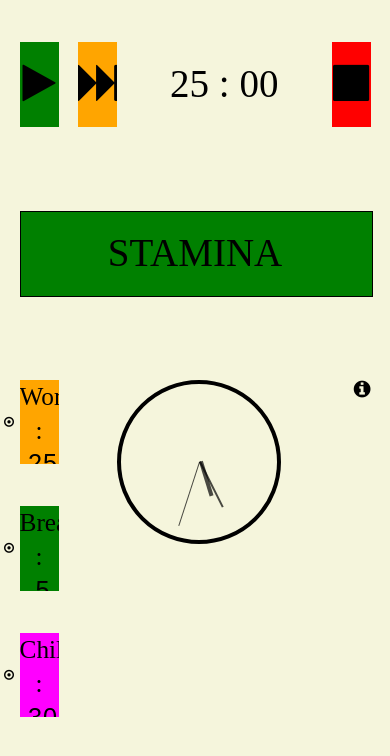
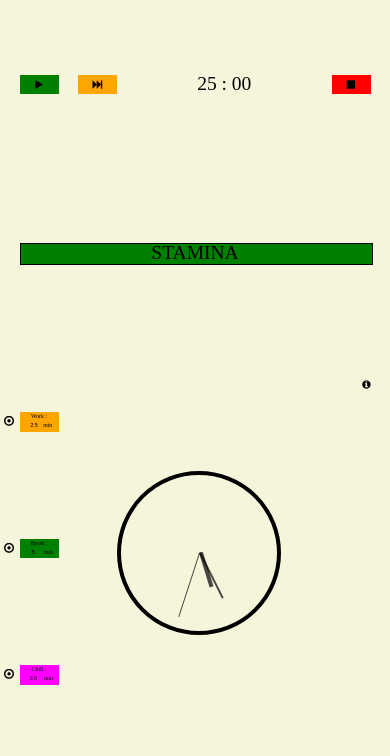
Before and after one commit to VassilyD/Pomodoro, a plain HTML site: page index.html in a window 390 px wide. Drawn offline with Linux system fonts and the light colour scheme.

Commit message:
upgrade responsive : quasi full responsive

```diff
--- a/css/style.css
+++ b/css/style.css
@@ -128,7 +128,7 @@ body  {
 }
 
 /* Merci benoit ^^ */
-input[type="number"] {
+input[type="text"] {
 	background-color: transparent;
 	border: none;
 	width: 2.3em;
@@ -143,7 +143,7 @@ input[type="number"] {
 	left: 5vw;
 	width: 10vw;
 	height: 10vh;
-	line-height: 4vh;
+	line-height: 4.5vh;
 	text-align: center;
 	font-size: 3vh;
 	overflow: auto;
@@ -170,6 +170,10 @@ input[type="number"] {
 	top: 45vh;
 	font-size: 5vh;
 	z-index: 100;
+}
+
+#menuSwitch:hover {
+	cursor: help;
 }
 
 #menu {
@@ -205,10 +209,8 @@ input[type="number"] {
 
 #selectWork, #selectBreak, #selectChill {
 	position: absolute;
-	left: 1vw;
-	height: 10vh;
-	line-height: 10vh;
-	font-size: 3vw;
+	left: calc(2.5vw - 3vh);
+	font-size: 6vh;
 	overflow: hidden;
 }
 
@@ -217,37 +219,101 @@ input[type="number"] {
 }
 
 #selectWork {
-	top: 45vh;
+	top: calc(50vh - 3vh);
 }
 
 #selectBreak {
-	top: 60vh;
+	top: calc(65vh - 3vh);
 }
 
 #selectChill {
-	top: 75vh;
+	top: calc(80vh - 3vh);
+}
+
+@media only screen and (max-aspect-ratio: 20/10) {
+
+	#workSet, #breakSet, #stopSet {
+		font-size: 1.5vw;
+		height: 5vw;
+		line-height: 2.25vw;
+	}
+
+	input[type="text"] {
+		font-size: 1.5vw;
+	}
+
+	#workSet {
+		top: calc(50vh - 2.5vw);
+	}
+
+	#breakSet {
+		top: calc(65vh - 2.5vw);
+	}
+
+	#stopSet {
+		top: calc(80vh - 2.5vw);
+	}
+
+	#selectWork, #selectBreak, #selectChill {
+		left: 1vw;
+		font-size: 3vw;
+	}
+
+	#selectWork {
+		top: calc(50vh - 1.5vw);
+	}
+
+	#selectBreak {
+		top: calc(65vh - 1.5vw);
+	}
+
+	#selectChill {
+		top: calc(80vh - 1.5vw);
+	}
+
+	#phaseShower {
+		left: 16vw;
+		height: 10vh;
+		line-height: 10vh;
+		font-size: 4vw;
+	}
+
+	#time {
+		font-size: 5vw;
+	}
+
+	#play, #stop, #next  {
+		font-size: 2.5vw;
+		height: 5vw;
+		top: calc(10vh - 2.5vw);
+		line-height: 5vw;
+	}
+
+	.staminaText {
+		font-size: 5vw;
+		line-height: 5vw;
+	}
+
+	.staminaBox, .staminaText {
+		top: calc(30vh - 2.5vw);
+		height: 5vw;
+	}
+
+	#menu {
+		font-size: 0.85vw;
+	}
+
+	#menuSwitch {
+		font-size: 2.5vw;
+	}
 }
 
 @media only screen and (orientation: portrait) {
+
 	.clock {
+		top: calc(65vh - 20vw);
 		left: 30vw;
 		width: 40vw;
 		height: 40vw;
 	}
-
-	#time {
-		font-size: 10vw;
-	}
-
-	.staminaText {
-		font-size: 10vw;
-	}
-
-	#menu {
-		font-size: 1.7vw;
-	}
-
-	#menuSwitch {
-		font-size: 5vw;
-	}
 }
--- a/index.html
+++ b/index.html
@@ -21,19 +21,19 @@
 	<i id="selectWork" class="fa fa-dot-circle-o"></i>
 	<div id="workSet">
 		<label for="tWork">Work :</label><br>
-		<input type="number" name="tWork" min="0" value="20">min
+		<input type="text" name="tWork" min="0" value="20">min
 	</div>
 
 	<i id="selectBreak" class="fa fa-dot-circle-o"></i>
 	<div id="breakSet">
 		<label for="tBreak">Break :</label><br>
-		<input type="number" name="tBreak" min="0" value="10"> min
+		<input type="text" name="tBreak" min="0" value="10"> min
 	</div>
 
 	<i id="selectChill" class="fa fa-dot-circle-o"></i>
 	<div id="stopSet">
 		<label for="tStop">Chill :</label><br>
-		<input type="number" name="tStop" min="0" value="30"> min
+		<input type="text" name="tStop" min="0" value="30"> min
 	</div>
 	<div class="clock">
 		<div id="hour"></div>
```
